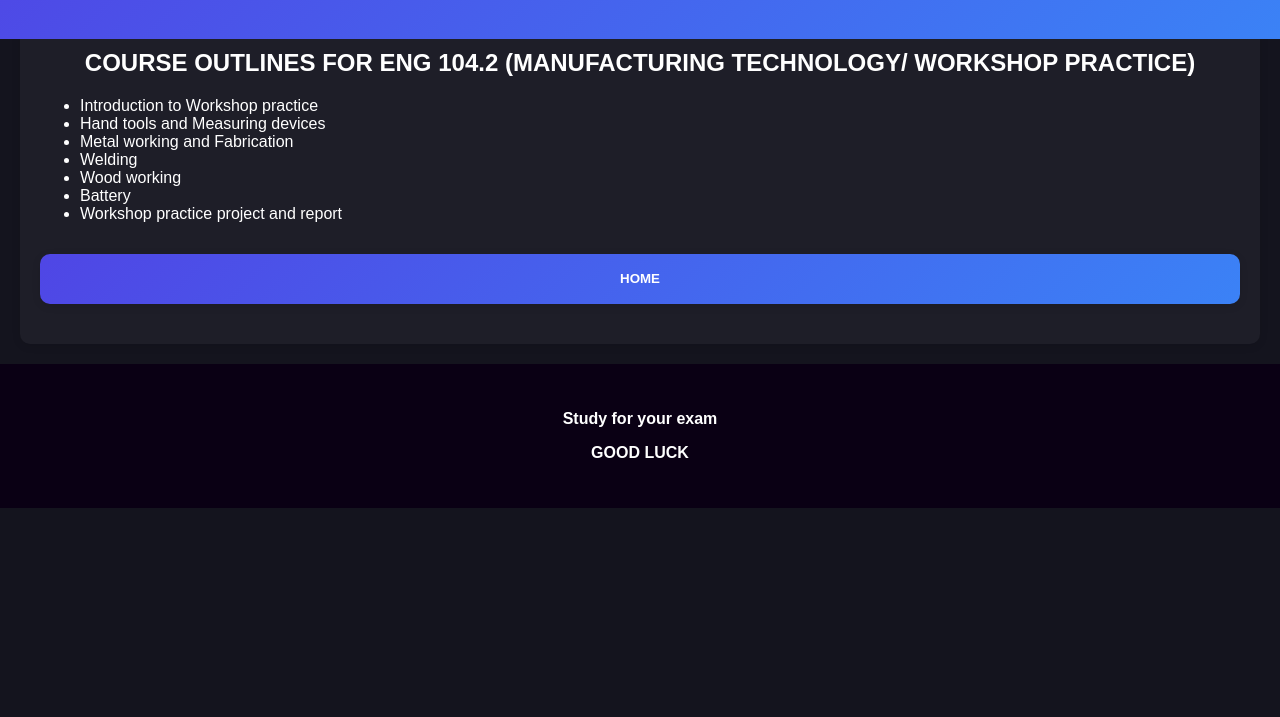
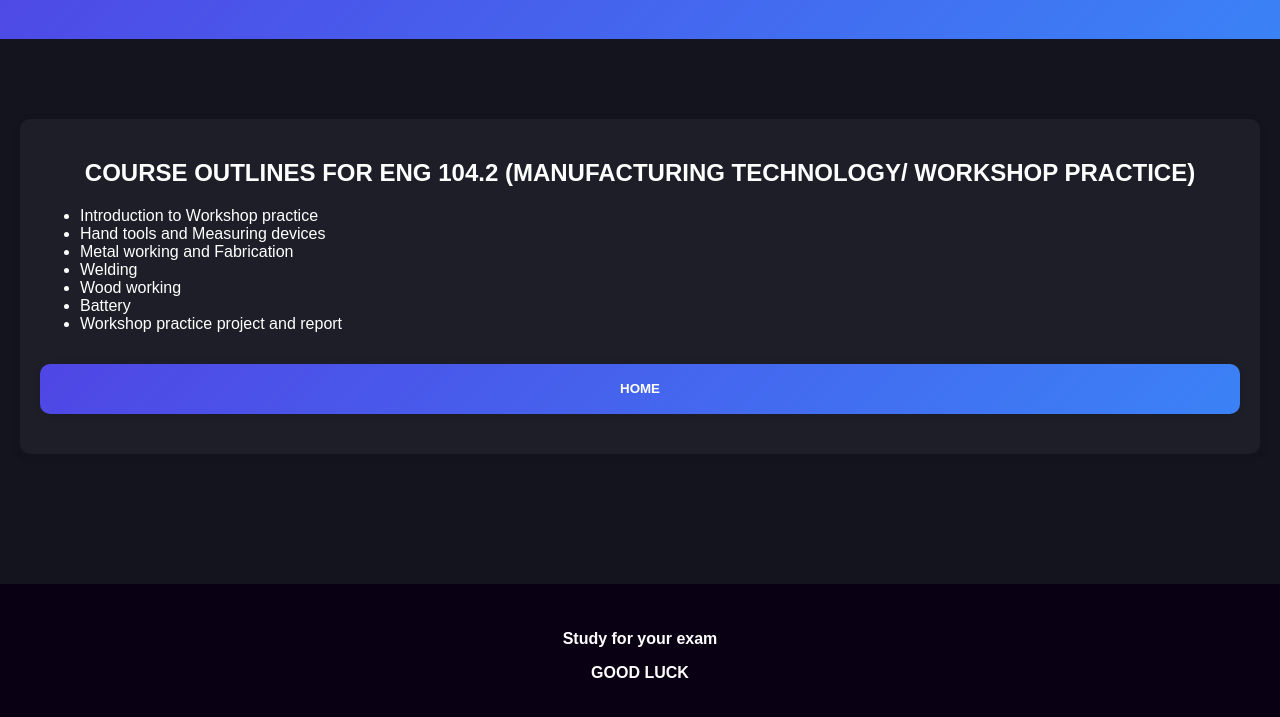
Before and after one commit to emmanuel002332/dlcf_uniport, a plain HTML site: page 2nd.html in a window 1280 px wide. Shown: the part 81-798 px from the top of the page. Drawn offline with Linux system fonts and the light colour scheme.

Commit message:
Increase margin for section element

```diff
--- a/2nd.html
+++ b/2nd.html
@@ -21,7 +21,7 @@
 
 /* --- THE "TOUCH/HOVER" EFFECT --- */
 section {
-  margin: 20px;
+  margin: 130px 20px;
   padding: 20px;
   border-radius: 10px;
   background: rgb(30, 30, 40);
```
